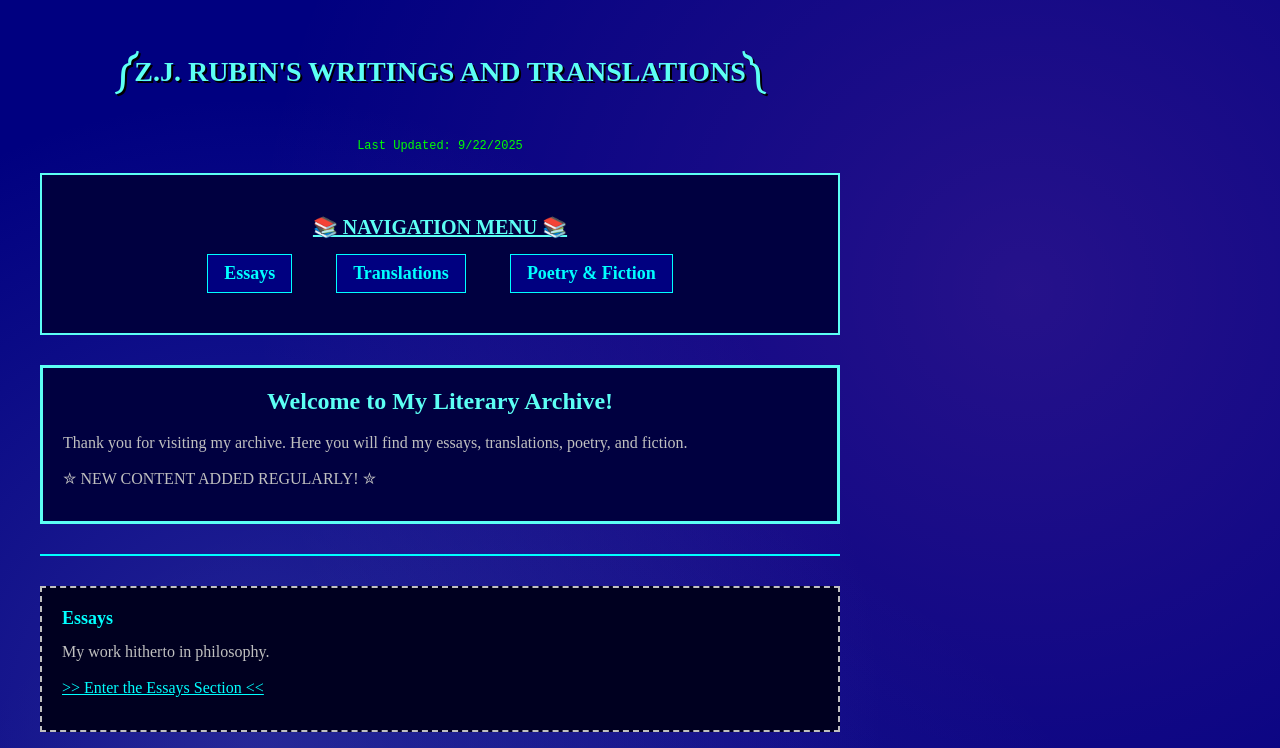
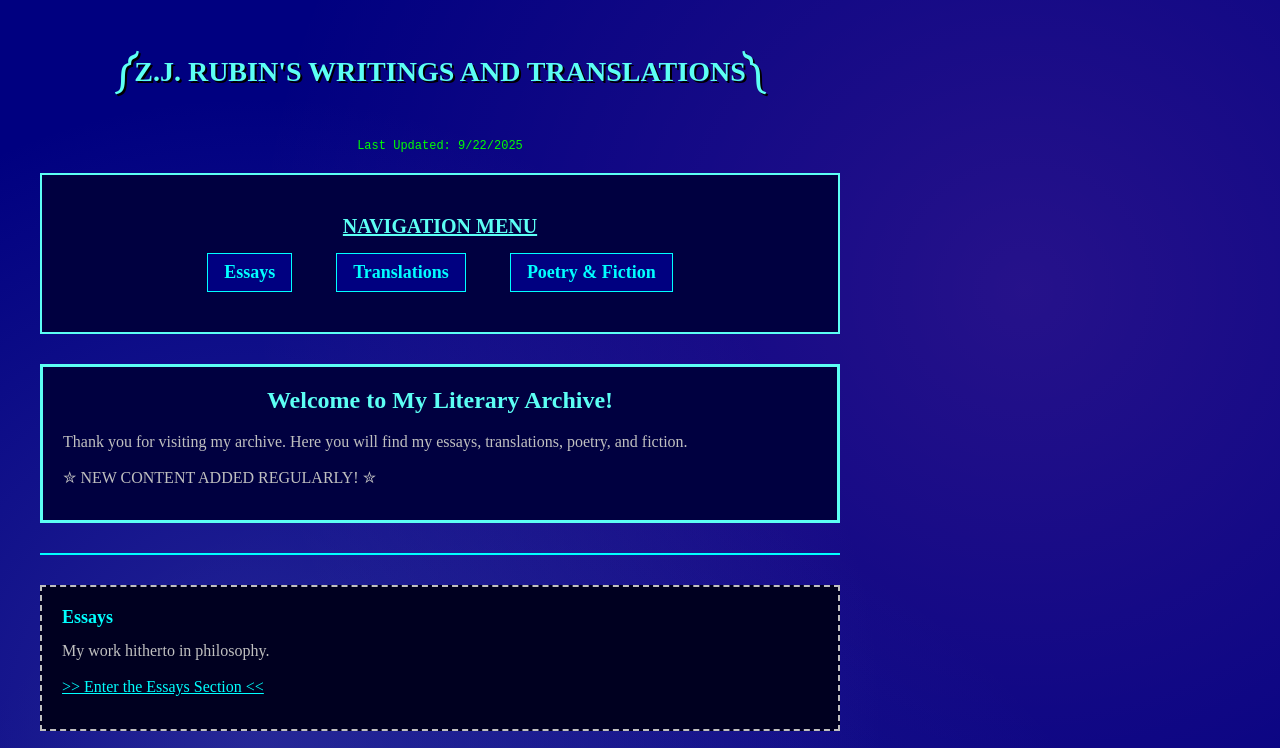
Before and after one commit to zj-rubin/works, a plain HTML site: page index.html in a window 1280 px wide. Shown: the top 748 px of the page. Drawn offline with Linux system fonts and the light colour scheme.

Commit message:
Update index.html

```diff
--- a/index.html
+++ b/index.html
@@ -202,7 +202,7 @@
         </div>
 
         <div class="nav-section">
-            <h2>📚 NAVIGATION MENU 📚</h2>
+            <h2> NAVIGATION MENU </h2>
             <div class="nav-links">
                 <a href="essays.html">Essays</a>
                 <a href="translations.html">Translations</a>
```
